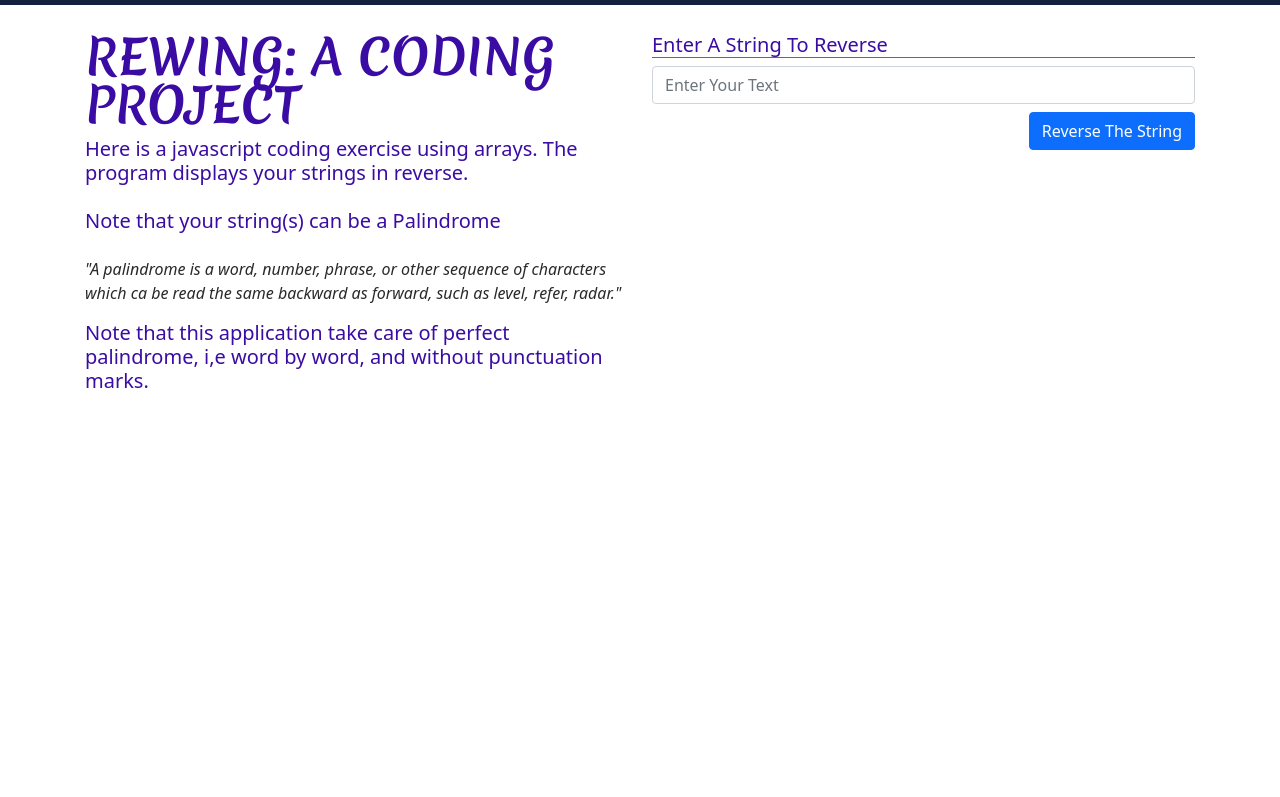
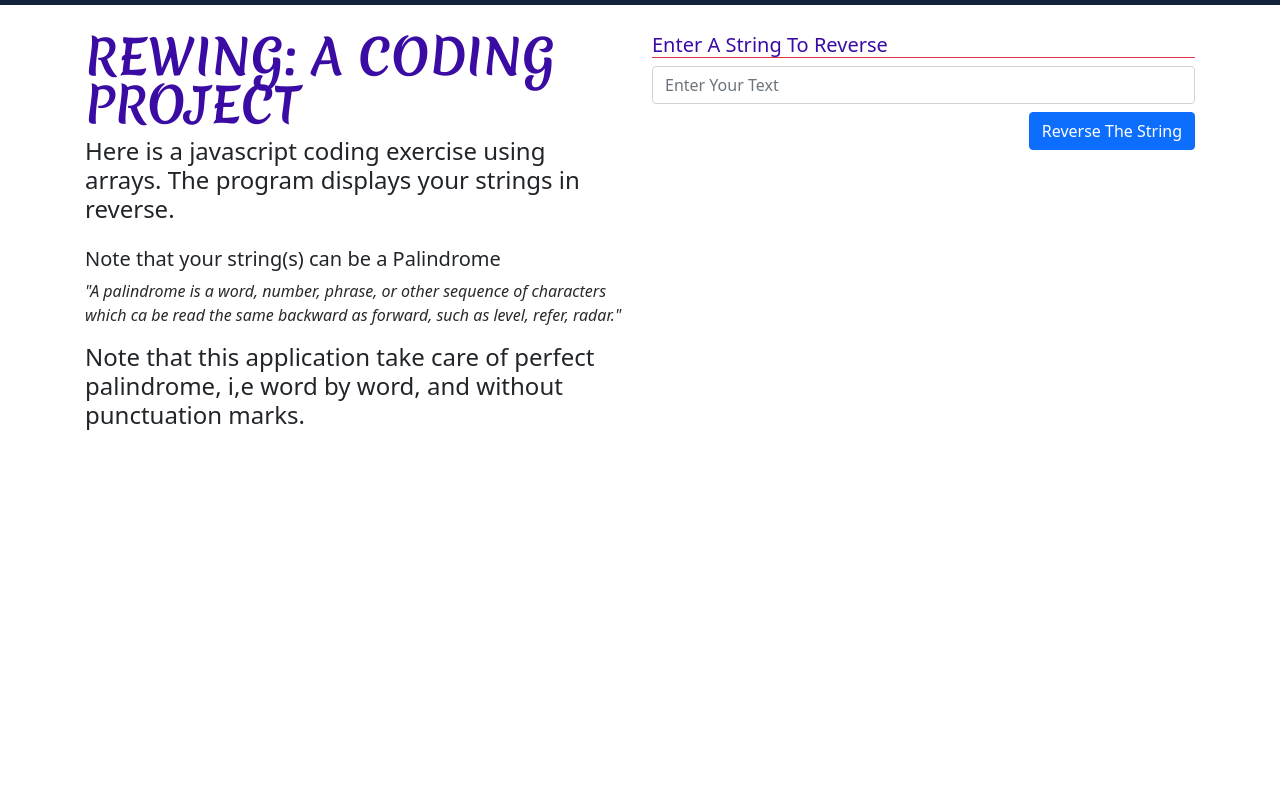
Before and after one commit to fyardlest1/Rewind-selector, a plain HTML site: page app.html in a window 1280 px wide. Shown: the part 51-848 px from the top of the page. Drawn offline with nearby package versions, Linux system fonts and the light colour scheme; a web font is replaced by a local one.

Commit message:
Text update

```diff
--- a/app.html
+++ b/app.html
@@ -60,14 +60,14 @@
            <div class="row my-4 row-cols-1 row-cols-lg-2">
                <div class="col">
                    <h1 class='display-5 fw-bold lh-1 logoFont'>REWING: A CODING PROJECT</h1>
-                   <h4 class='lead pb-3'>
+                   <h4 class='text-dark pb-3'>
                        Here is a javascript coding exercise using arrays. The program displays your strings in reverse.
                    </h4>
-                   <h4 class='lead pb-3'>
+                   <h4 class='lead text-dark'>
                        Note that your string(s) can be a <strong>Palindrome</strong>
                    </h4>
                    <cite>"A palindrome is a word, number, phrase, or other sequence of characters which ca be read the same backward as forward, such as level, refer, radar."</cite>
-                   <h4 class='lead py-3'>Note that this application take care of perfect palindrome, i,e word by word, and without punctuation marks.</h4>
+                   <h4 class='text-dark py-3'>Note that this application take care of perfect palindrome, i,e word by word, and without punctuation marks.</h4>
                </div>
                <div class="col">
                    <h5 class="border-1 border-bottom border-danger">Enter A String To Reverse</h5>
```
